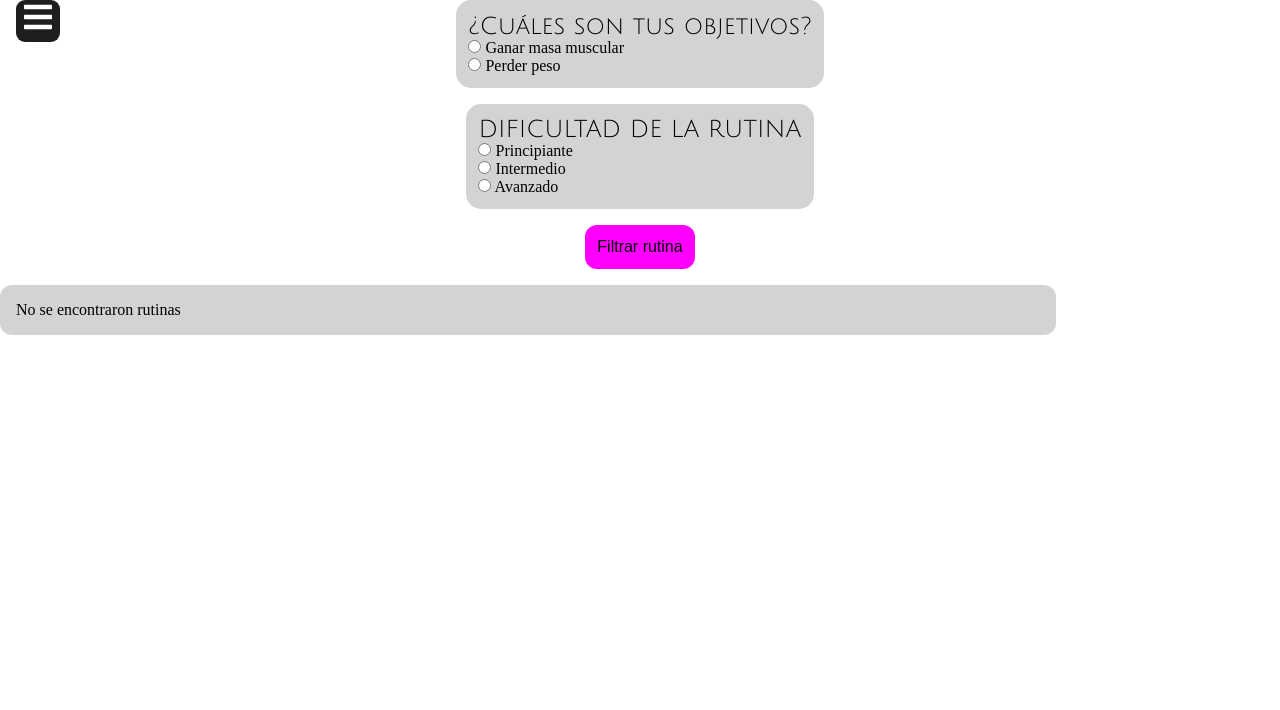
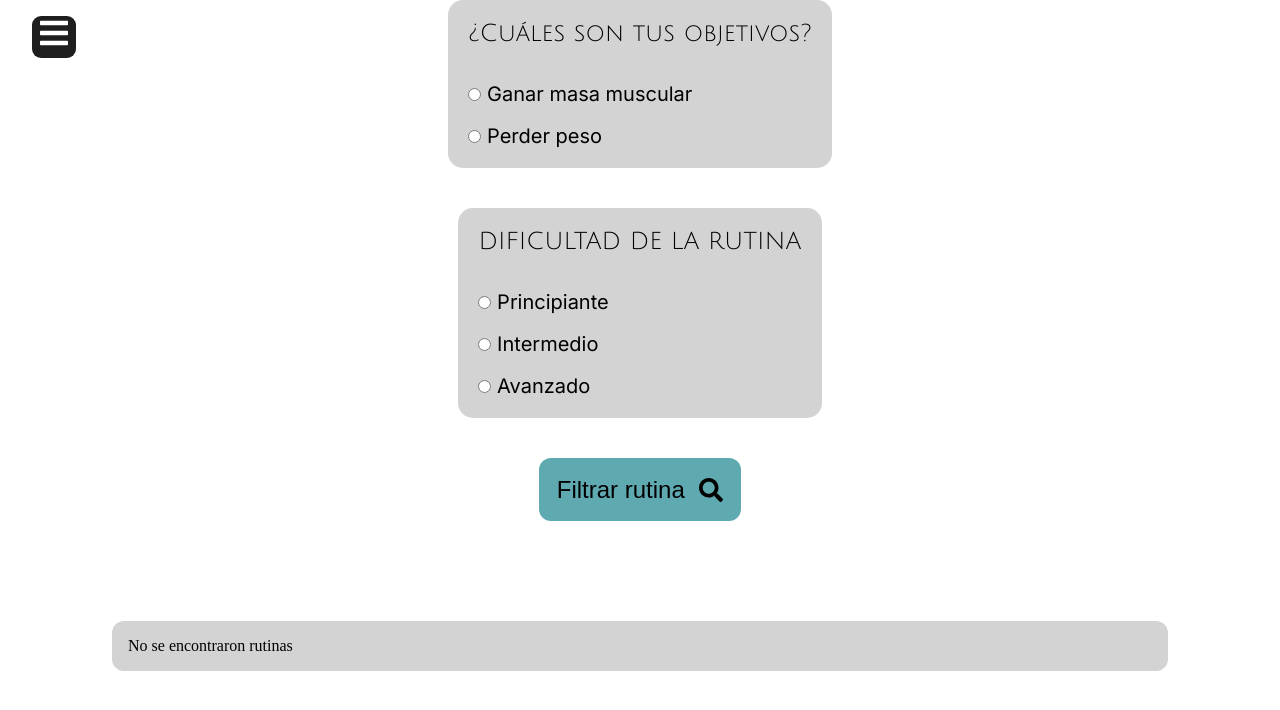
Before and after one commit to MelanyMFM/CenterWarriors, a React (Vite) app: page /usuario in a window 1280 px wide. Shown: the top 710 px of the page. Built offline with nearby package versions, Linux system fonts and the light colour scheme; a web font is replaced by a local one.

Commit message:
ajustes en menu y adelanto usuario

```diff
--- a/src/componentes/Filtros/Filtros.jsx
+++ b/src/componentes/Filtros/Filtros.jsx
@@ -1,4 +1,5 @@
 import React, { useState } from "react";
+import { FaSearch } from 'react-icons/fa';
 
 function Filtros({ onFiltrar }) {
     const [objetivo, setObjetivo] = useState("");
@@ -29,7 +30,7 @@ function Filtros({ onFiltrar }) {
 
             </div>
 
-            <button className="btn-filtrar" onClick={handleFiltrar}>Filtrar rutina</button>
+            <button className="btn-filtrar" onClick={handleFiltrar}>Filtrar rutina <FaSearch /></button>
         </div>
     );
 }
--- a/src/componentes/Menu/Menu.jsx
+++ b/src/componentes/Menu/Menu.jsx
@@ -1,11 +1,12 @@
 import React, { useState } from 'react';
 import { FaBars, FaTimes } from 'react-icons/fa';
-import { Link, useNavigate } from 'react-router-dom';
+import { Link, useNavigate, useLocation } from 'react-router-dom';
 import "./menu.css";
 
 function Menu() {
   const [isOpen, setIsOpen] = useState(false);
   const navigate = useNavigate();
+  const location = useLocation();
 
   const toggleMenu = () => {
     setIsOpen(!isOpen);
@@ -13,13 +14,16 @@ function Menu() {
 
   const handleContactoClick = (e) => {
     e.preventDefault(); // Evita la navegación predeterminada
-    navigate('/');
+    if (location.pathname !== '/') {
+      navigate('/'); // Navega a la ruta principal
+    }
+    // Espera a que la navegación se complete antes de hacer el scroll
     setTimeout(() => {
       const contactoSection = document.getElementById('contacto');
       if (contactoSection) {
         contactoSection.scrollIntoView({ behavior: 'smooth' });
       }
-    }, 0);
+    }, 100); // Un pequeño retraso para asegurar que la navegación haya terminado
   };
 
   return (
@@ -30,11 +34,10 @@ function Menu() {
       {isOpen && (
         <div className="menu-content">
           <div className='listas'>
-            <Link to={"/"} className='listaMenu'>Inicio</Link>
+            <Link to={"/"} className='listaMenu' onClick={() => setIsOpen(false)}>Inicio</Link>
             <li className='listaMenu'>Catálogo de ejercicios</li>
             <Link to={"/"} className='listaMenu' onClick={handleContactoClick}>Contacto</Link>
             <li className='listaMenu'>Sugerencias</li>
-
           </div>
         </div>
       )}
--- a/src/componentes/Menu/menu.css
+++ b/src/componentes/Menu/menu.css
@@ -33,7 +33,9 @@
     background-color: #1E1E1E;
     font-family: 'Inter', sans-serif;
     margin-left: 1rem;
-    position: absolute;
+    position: fixed;
+    top: 1rem;
+    left: 1rem;
     border-radius: 9px;
   }
 
--- a/src/views/Usuario/Usuario.jsx
+++ b/src/views/Usuario/Usuario.jsx
@@ -4,6 +4,7 @@ import Filtros from "../../componentes/Filtros/Filtros.jsx";
 import ListaRutinas from "../../componentes/ListaRutinas/ListaRutinas.jsx";
 import rutinas from "../../assets/rutinas.js";
 import "./usuario.css";
+import logo from "../../assets/logo.png";
 
 function Usuario() {
     const [rutinasFiltradas, setRutinasFiltradas] = useState([]);
@@ -19,8 +20,10 @@ function Usuario() {
     return (
         <div className="usuario-container">
             <Menu />
-            <Filtros onFiltrar={filtrarRutinas} />
-            <ListaRutinas rutinas={rutinasFiltradas} />
+            <div className="porfavorfunciona">
+                <Filtros onFiltrar={filtrarRutinas} />
+                <ListaRutinas rutinas={rutinasFiltradas} />
+            </div>
         </div>
     );
 }
--- a/src/views/Usuario/usuario.css
+++ b/src/views/Usuario/usuario.css
@@ -5,25 +5,29 @@
     display: flex;
     flex-direction: column;
     align-items: center;
-    gap: 1rem;
+    gap: 2.5rem;
 }
 
 .filtro-box {
     background: #d3d3d3;
     display: flex;
     flex-direction: column;
-    padding: .8rem;
+    gap: 2.25rem;
+    padding: 1.25rem;
     border-radius: 15px;
 }
 
 .btn-filtrar {
-    background: #FF00FF;
+    background: #5faab0;
     color: black;
-    font-size: 1rem;
-    padding: 0.8rem;
+    font-size: 1.5rem;
+    padding: 1.1rem;
     border: none;
     border-radius: 12px;
-    cursor: pointer;
+
+    display: flex;
+    align-items: center;
+    gap: 0.9rem;
 }
 
 .lista-rutinas {
@@ -32,6 +36,7 @@
     margin-top: 1rem;
     border-radius: 12px;
     width: 80%;
+
 }
 
 .rutina-card {
@@ -39,11 +44,12 @@
     padding: 0.8rem;
     border-radius: 8px;
     margin-bottom: 0.5rem;
+
+    font-family: 'Inter', sans-serif;
 }
 
 
 .tituloFiltro{
-
     font-family: "Julius Sans One", sans-serif;
     font-size: 1.5rem;
 }
@@ -51,4 +57,20 @@
 .opciones{
     display: flex;
     flex-direction: column;
+    gap:1.125rem ;
+
 }
+
+.label{
+    font-family: 'Inter', sans-serif;
+    font-size: 1.25rem;
+}
+
+.porfavorfunciona{
+    display: flex;
+    flex-direction: column;
+    align-items: center;
+    gap: 5.25rem;
+
+
+}
```
